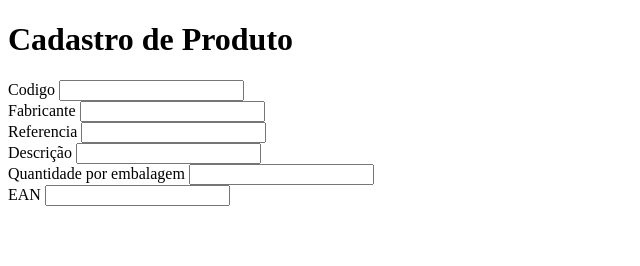
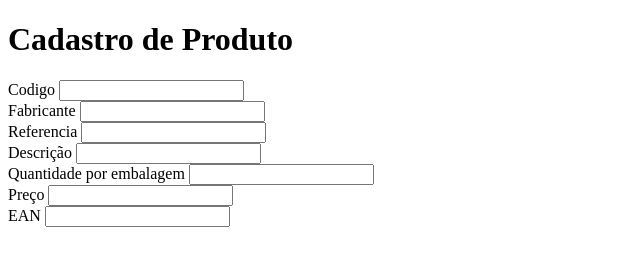
Before and after one commit to Diego-Sil/Cadatro-de-produtos, a plain HTML site: page index.html in a window 1280 px wide. Shown: the whole page, without its empty margins (0-640 px from the left). Drawn offline with Linux system fonts and the light colour scheme.

Commit message:
Adição do campo preço

```diff
--- a/index.html
+++ b/index.html
@@ -39,9 +39,15 @@
             </div>
 
             <div class="campo">
+                <label for="preco">Preço</label>
+                <input id="preco" name="preco" required>
+            </div>
+
+            <div class="campo">
                 <label for="ean">EAN</label>
                 <input id="ean" name="ean" required>
             </div>
+
         </form>
     </main>
 
```
